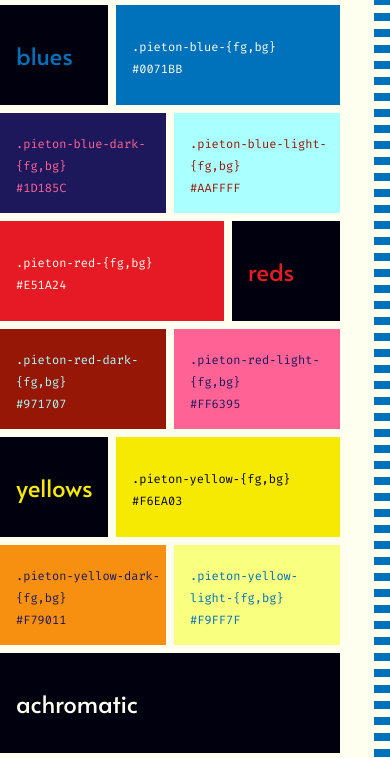
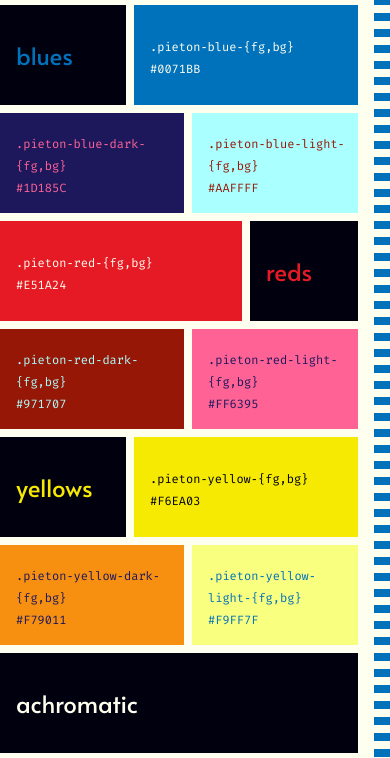
Before and after one commit to brazilla-ray/pieton, a website: page app/index.html in a window 390 px wide. Shown: the part 211-969 px from the top of the page. Drawn offline with Linux system fonts and the light colour scheme.

Commit message:
sets minmax for mobile grid

```diff
--- a/app/styles/grid.css
+++ b/app/styles/grid.css
@@ -1,6 +1,6 @@
 .grid-container {
   display: grid;
-  grid-template-columns: repeat(auto-fill, 50px);
+  grid-template-columns: minmax(50px, max-content) repeat(auto-fill, 50px);
   grid-template-rows: repeat(11, 100px);
   gap: 0.5rem;
 }
```
